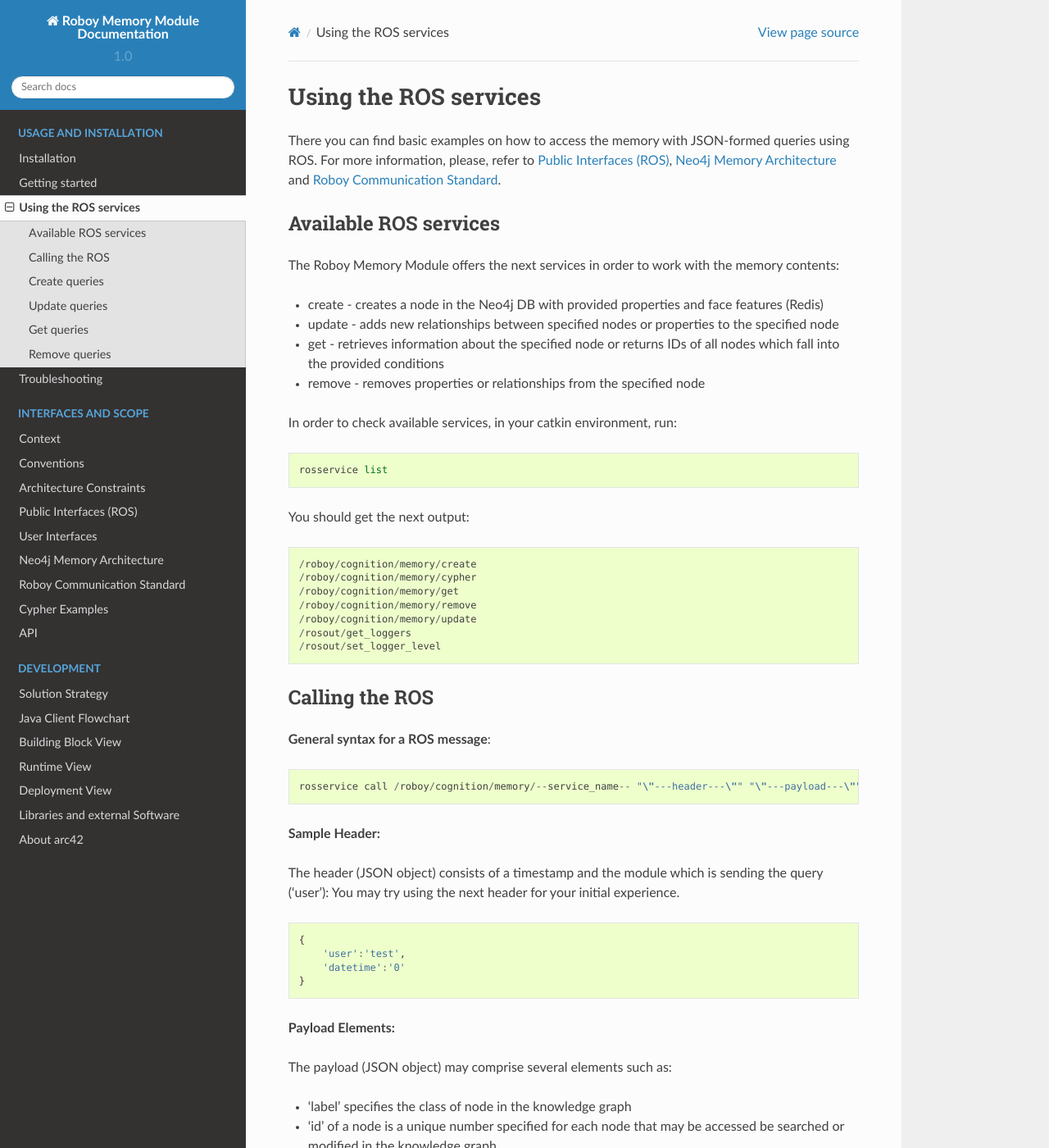
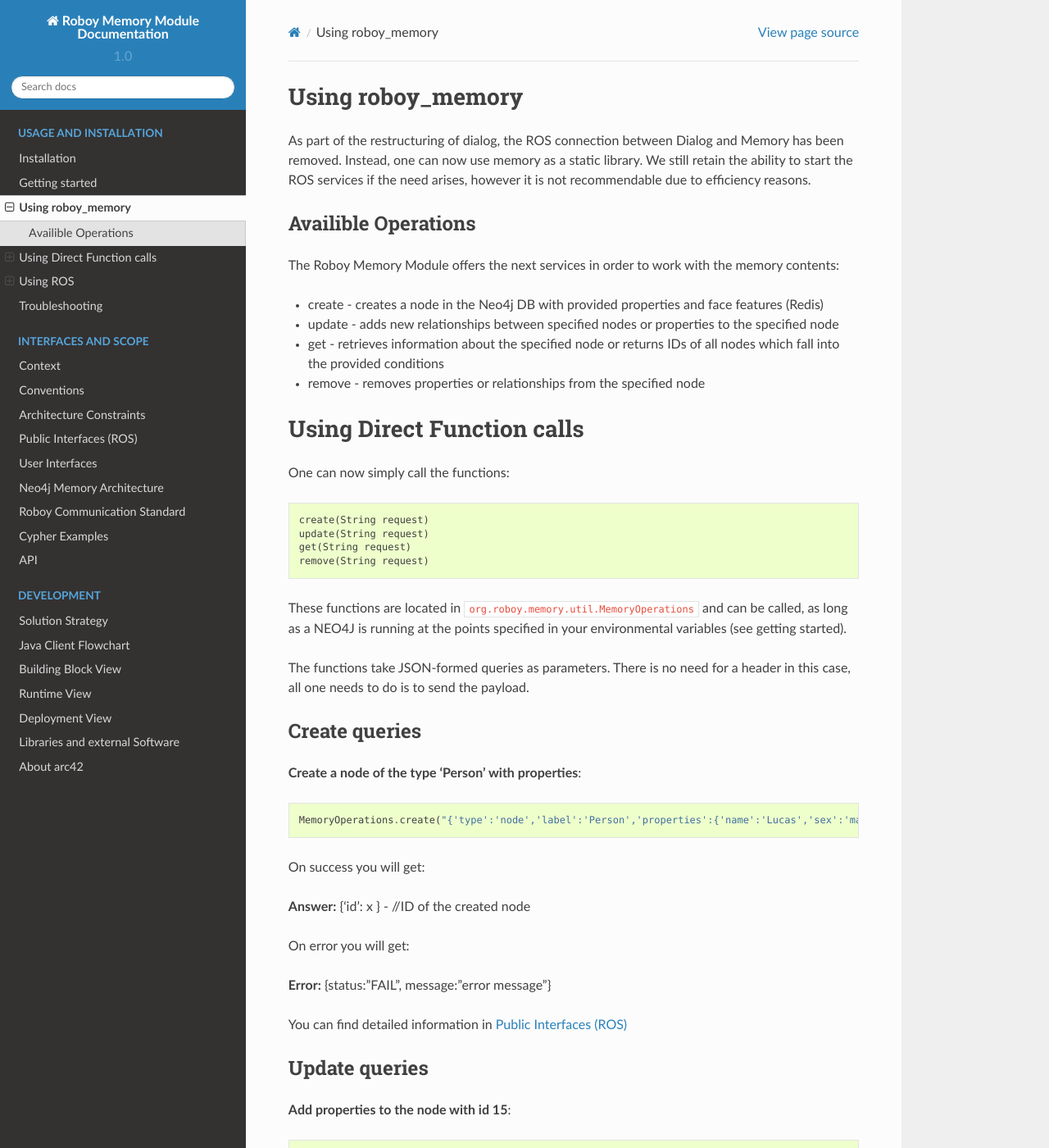
Before and after one commit to Roboy/memory, a Sphinx documentation site: the page built from docs/Usage/2_initial_experience.rst, in a window 1280 px wide and 1400 px high. Shown: the whole window at 82% size. Built offline with Sphinx 7.4.7 and the Read the Docs theme 2.0.0, drawn with Linux system fonts in a browser that asks for light colours; some of the changed text lies outside the part shown.

Commit message:
Updated Documentation pt1 & GitIgnore

```diff
--- a/docs/Usage/2_initial_experience.rst
+++ b/docs/Usage/2_initial_experience.rst
@@ -1,13 +1,12 @@
 .. _initial_experience:
 
-Using the ROS services
+Using roboy_memory
 ================================
 
-There you can find basic examples on how to access the memory with JSON-formed queries using ROS.
-For more information, please, refer to :ref:`technical-interfaces`, :ref:`know_rep` and :ref:`roboy-protocol`.
+As part of the restructuring of dialog, the ROS connection between Dialog and Memory has been removed. Instead, one can now use memory as a static library. We still retain the ability to start the ROS services if the need arises, however it is not recommendable due to efficiency reasons.
 
-Available ROS services
---------------------------------------------------
+Availible Operations
+-----------------------------------------------
 
 The Roboy Memory Module offers the next services in order to work with the memory contents:
 
@@ -15,6 +14,143 @@
 - update - adds new relationships between specified nodes or properties to the specified node
 - get - retrieves information about the specified node or returns IDs of all nodes which fall into the provided conditions
 - remove - removes properties or relationships from the specified node
+
+
+Using Direct Function calls
+================================
+
+One can now simply call the functions::
+
+    create(String request)
+    update(String request)
+    get(String request)
+    remove(String request)
+
+These functions are located in ``org.roboy.memory.util.MemoryOperations`` and can be called, as long as a NEO4J is running at the points specified in your environmental variables (see getting started).
+
+The functions take JSON-formed queries as parameters. There is no need for a header in this case, all one needs to do is to send the payload.
+
+Create queries
+--------------------------------------------------
+
+**Create a node of the type 'Person' with properties**::
+
+    MemoryOperations.create("{'type':'node','label':'Person','properties':{'name':'Lucas','sex':'male'}}");
+
+On success you will get:
+
+**Answer:**  {'id': x } - //ID of the created node
+
+On error you will get:
+
+**Error:** {status:"FAIL", message:"error message"}
+
+You can find detailed information in :ref:`technical-interfaces`
+
+Update queries
+--------------------------------------------------
+
+**Add properties to the node with id 15**::
+
+    MemoryOperations.update("{ 'type':'node', 'id':15, 'properties':{ 'surname':'Ki', 'xyz':'abc' } }");
+
+
+**Add relationships to the node with id 15**::
+
+    MemoryOperations.update("{'type':'node','id':15,'relationships':{'LIVE_IN':[28,23],'STUDY_AT':[16]}}"
+
+**Add properties + relationships to the node with id 15**::
+
+    "{'type':'node','id':15,'properties':{'surname':'Ki', 'xyz':123},'relationships':{'LIVE_IN':[28,23],'STUDY_AT':[16]}}"
+
+On success you will get:
+
+**Answer:** {status:"OK"}
+
+On error you will get:
+
+**Error:** {status:"FAIL", message:"error message"}
+
+You can find detailed information in :ref:`technical-interfaces`
+
+Get queries
+--------------------------------------------------
+
+**Get properties and relationships of a node by id**::
+
+    MemoryOperations.get("{'id':15}");
+
+**Answer:**::
+
+    {
+        'id': 15,
+        'labels': ["person"],
+        'properties': {
+            "birthdate":"01.01.1970",
+            "surname":"ki",
+            "sex":"male",
+            "name":"lucas"
+        },
+        'relationships': {
+            "from":[28],
+            "friend_of":[124, 4, 26, 104, 106, 71, 96, 63],
+            "member_of":[20], "study_at":[16], "is":[17],
+            "has_hobby":[18],
+            "live_in":[23, 28]
+        }
+    }
+
+**Get ids of nodes which have all specified labels, relationships and/or properties**::
+
+    MemoryOperations.get("{'label':'Person','relationships':{'FRIEND_OF':[15]},'properties':{'name':'Laura'}}");
+
+On success you will get:
+
+**Answer:** {'id':[x]}     - an array with all fitting IDs
+
+On error you will get:
+
+**Error:** {status:"FAIL", message:"error message"}
+
+You can find detailed information in :ref:`technical-interfaces`
+
+Remove queries
+--------------------------------------------------
+
+.. warning::
+
+    Please, do not try running **remove** queries without considering significant risks. Be responsible!
+
+**Remove properties of node 15**::
+
+    MemoryOperations.remove("{'type':'node','id':15,'properties':['birthdate','surname']}");
+
+**Remove relationships of node 15**::
+
+    MemoryOperations.remove("{'type':'node','id':15,'relationships':{'LIVE_IN':[28,23],'STUDY_AT':[16]}}");
+
+**Remove properties and relationships of node 15**::
+
+    MemoryOperations.remove("{'type':'node','id':15,'properties':['birthdate','surname'],'relationships':{'LIVE_IN':[23]}}");
+
+On success you will get:
+
+**Answer:** {status:"OK"}
+
+On error you will get:
+
+**Error:** {status:"FAIL", message:"error message"}
+
+Using ROS
+================================
+
+There you can find basic examples on how to access the memory with JSON-formed queries using ROS.
+For more information, please, refer to :ref:`technical-interfaces`, :ref:`know_rep` and :ref:`roboy-protocol`.
+
+To start the ROS services, simply run the Main class' Main method.
+
+Verifying ROS services are active
+--------------------------------------------------
 
 In order to check available services, in your catkin environment, run::
 
```
Also changed, not shown: 2 other files.
